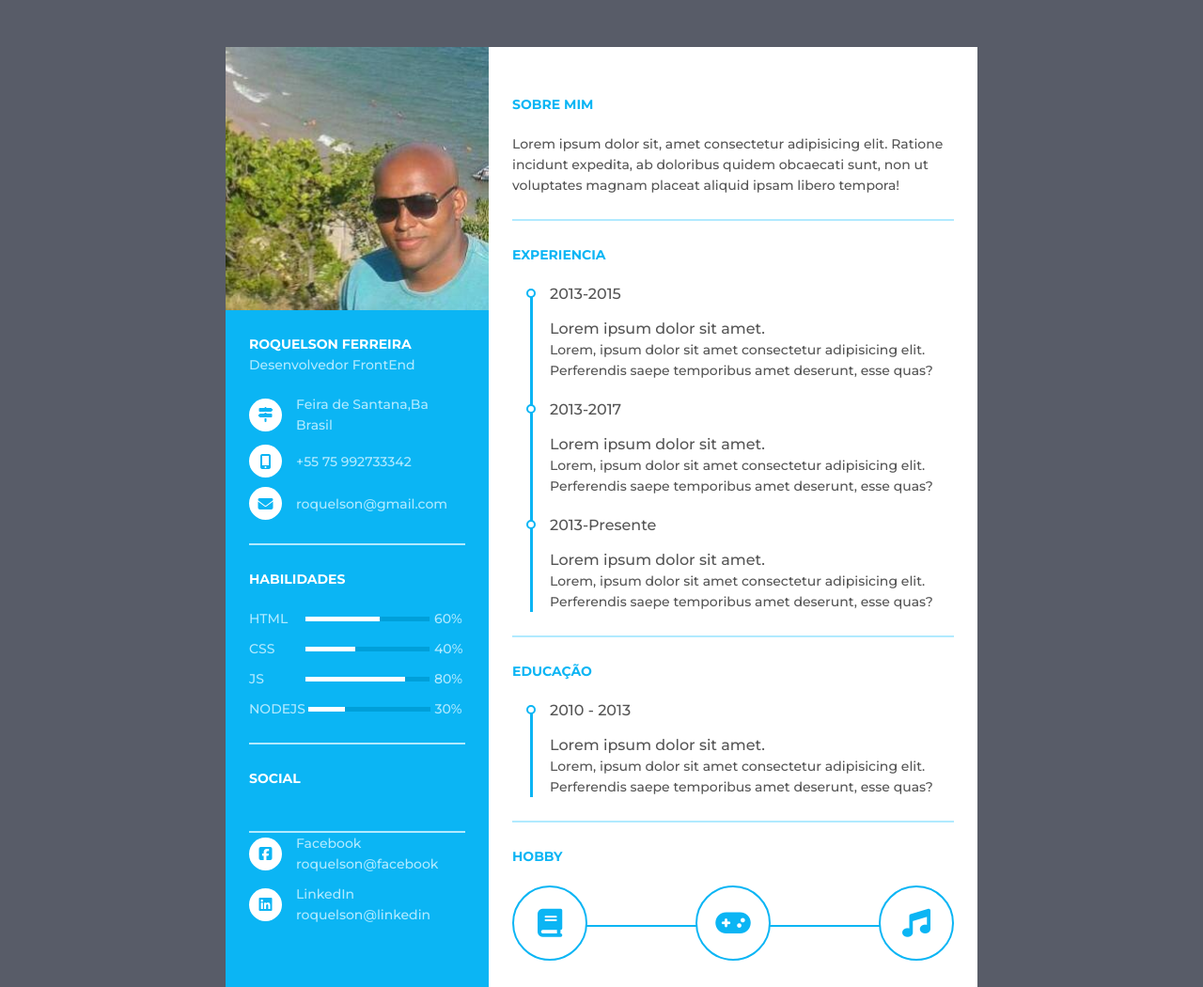
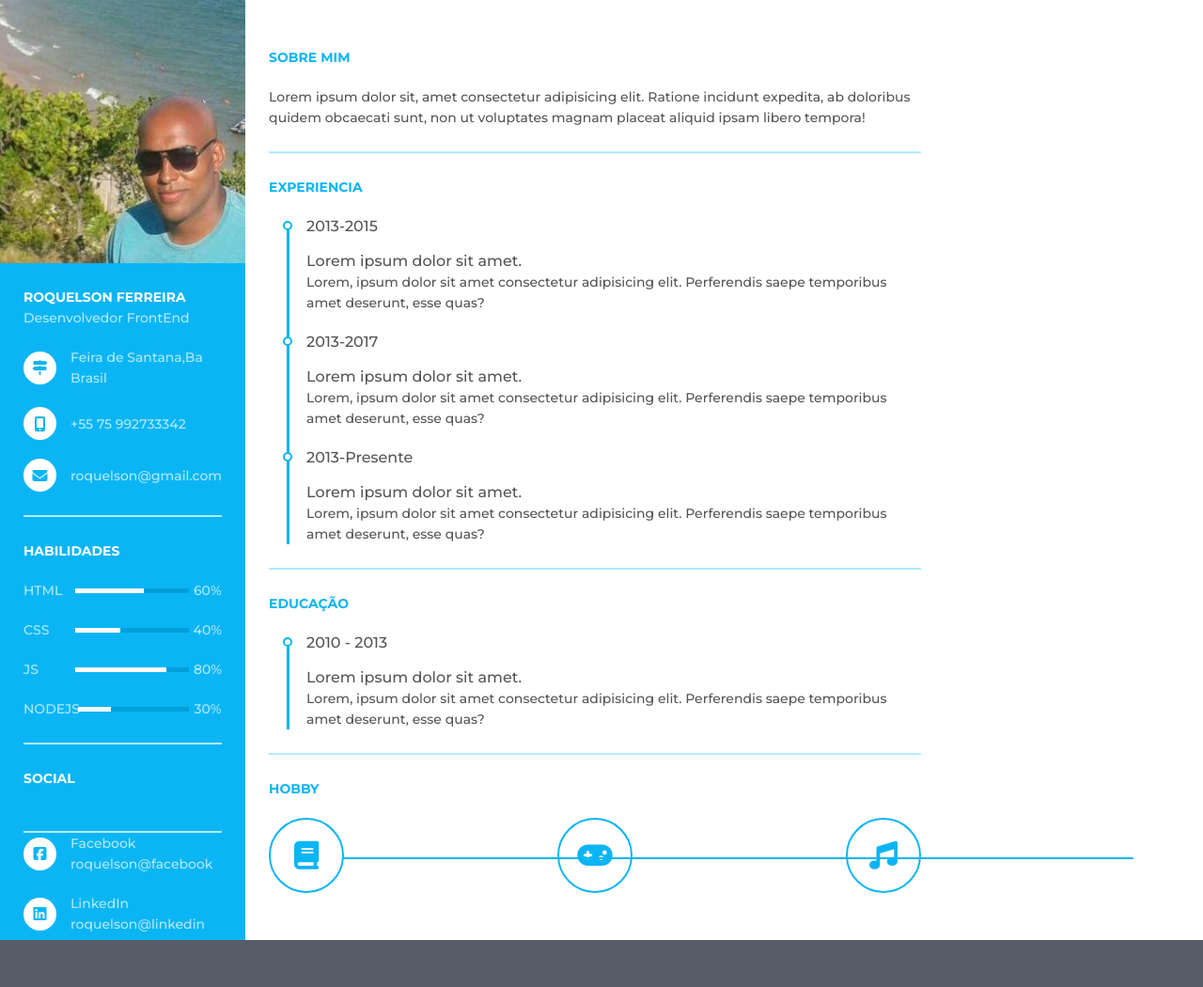
Before and after one commit to harucard/harucard.github.io, a website: page index.html in a window 1280 px wide. Shown: the top 1050 px of the page at 94% size. After the commit the page ends 1000 px from the top, so only its background shows below. Drawn offline with Linux system fonts and the light colour scheme.

Commit message:
tamanho redefinido

```diff
--- a/css/styles.css
+++ b/css/styles.css
@@ -27,10 +27,11 @@ body{
 }
 
 .resume{
-  width: 800px;
+  width: auto;
   height: auto;
-  display: flex;
-  margin:50px auto;
+  display: inline-flex;
+  margin:0 auto ;
+
 
 }
 
@@ -78,7 +79,7 @@ body{
 .resume .resume_left  ul li{
   display: flex;
   align-items: center;
-  margin-bottom: 10px;
+  margin-bottom: 20px;
 }
 
 .resume .resume_left  ul li:last-child{
@@ -137,9 +138,9 @@ body{
 }
 
 .resume .resume_right{
-   width: 520px;
+
    background: #fff;
-   padding: 25px;
+   padding: 25px 300px 25px 25px;
 }
 
 .resume .resume_right .bold{
@@ -194,6 +195,7 @@ margin-bottom:0;
 }
 
 .resume .resume_right .resume_hobby ul{
+
 display:flex;
 justify-content: space-between;
 
@@ -209,6 +211,7 @@ justify-content: space-between;
 }
 
 .resume .resume_right .resume_hobby ul li i{
+
   font-size: 30px;
 }
 
@@ -216,8 +219,8 @@ justify-content: space-between;
   content: "";
   position: absolute;
   top:40px;
-  right:-118px;
-  width: 118px;
+  right:-535px;
+  width: 535px;
   height: 2px;
   background: #0bb5f4;
 }
```
